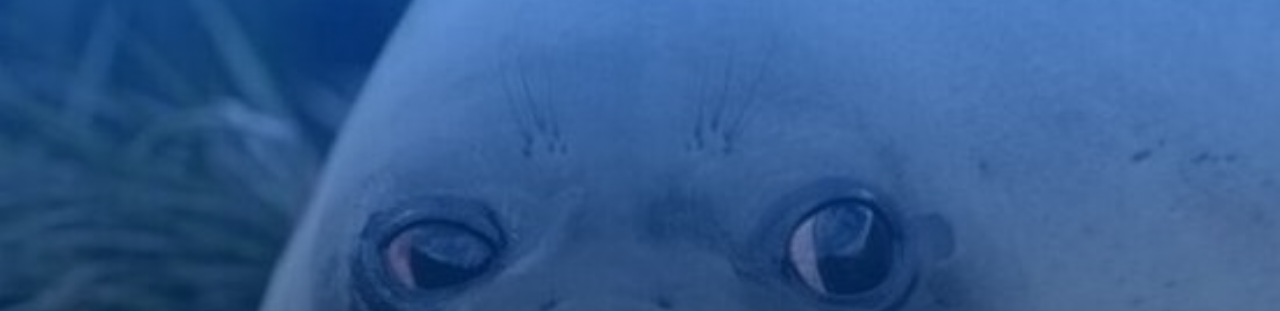
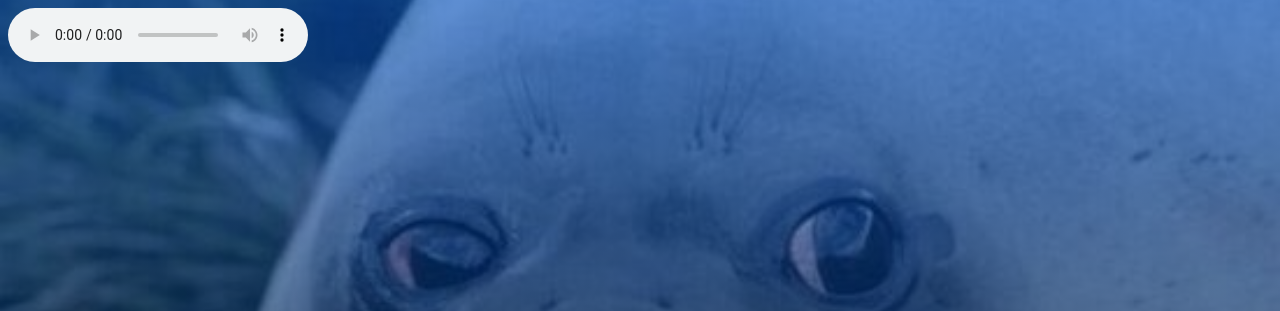
Before and after one commit to ja-mes27/mywebsite, a plain HTML site: page index.html in a window 1280 px wide. Shown: the top 311 px of the page. Drawn offline with Linux system fonts and the light colour scheme.

Commit message:
Update adds music

```diff
--- a/index.html
+++ b/index.html
@@ -8,6 +8,10 @@
     </head>
 
 <Body>
+    <audio controls autoplay loop>
+        <source src="Website loop.wav" type="audio/wav">
+      Your browser does not support the audio element.
+      </audio>
     <div>
         <h1 class="rainbow-text-loop">🔥Coming soon🔥</h1>
     </div>
--- a/style.css
+++ b/style.css
@@ -48,7 +48,7 @@ h1 {
 
   div{
     width: 500px;
-    height: 500px;
-    margin: 100px auto;
+    height: 400px;
+    margin: 50px auto;
     position: relative;
   }
```
Also changed, not shown: 1 other file.
